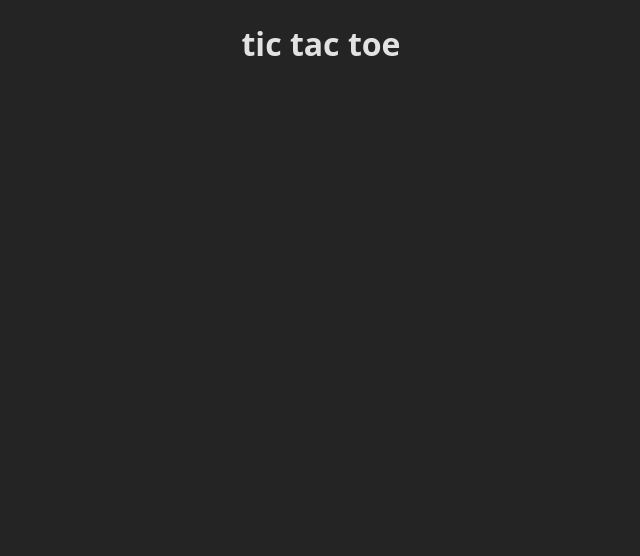
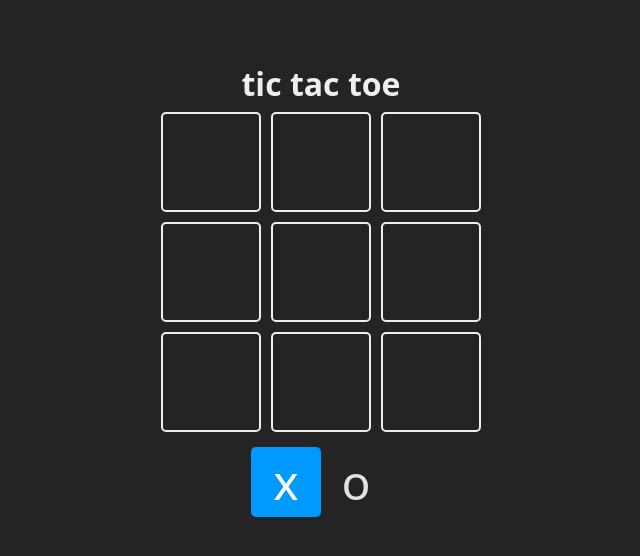
Before and after one commit to nicoisz/reactjsProjects, a React (Vite) app in the folder projects/01-tic-tac-toe/: page / in a window 1280 px wide. Shown: the top 556 px of the page, without its empty margins (319-959 px from the left). Built offline with nearby package versions, Linux system fonts and the light colour scheme.

Commit message:
change on turn

```diff
--- a/projects/01-tic-tac-toe/src/App.jsx
+++ b/projects/01-tic-tac-toe/src/App.jsx
@@ -1,7 +1,48 @@
+import { useState } from "react";
 import "./App.css";
 
+const TURNS = {
+  X: "x",
+  O: "o",
+};
+
+const Square = ({ children, isSelected, updateBoard, index }) => {
+  const className = `square ${isSelected ? "is-selected" : ""}`;
+  const handleClick = () => {
+    updateBoard();
+  };
+  return (
+    <div onClick={handleClick} className={className}>
+      {children}
+    </div>
+  );
+};
+
 function App() {
-  return <h1>tic tac toe</h1>;
+  const [board, setBoard] = useState(Array(9).fill(null));
+  const [turn, setTurn] = useState(TURNS.X);
+  const updateBoard = () => {
+    const newTurn = turn === TURNS.X ? TURNS.O : TURNS.X;
+    setTurn(newTurn);
+  };
+  return (
+    <main className="board">
+      <h1>tic tac toe</h1>
+      <section className="game">
+        {board.map((_, index) => {
+          return (
+            <Square key={index} index={index} updateBoard={updateBoard}>
+              {board[index]}
+            </Square>
+          );
+        })}
+      </section>
+      <section className="turn">
+        <Square isSelected={turn === TURNS.X}>{TURNS.X}</Square>
+        <Square isSelected={turn === TURNS.O}>{TURNS.O}</Square>
+      </section>
+    </main>
+  );
 }
 
 export default App;
```
